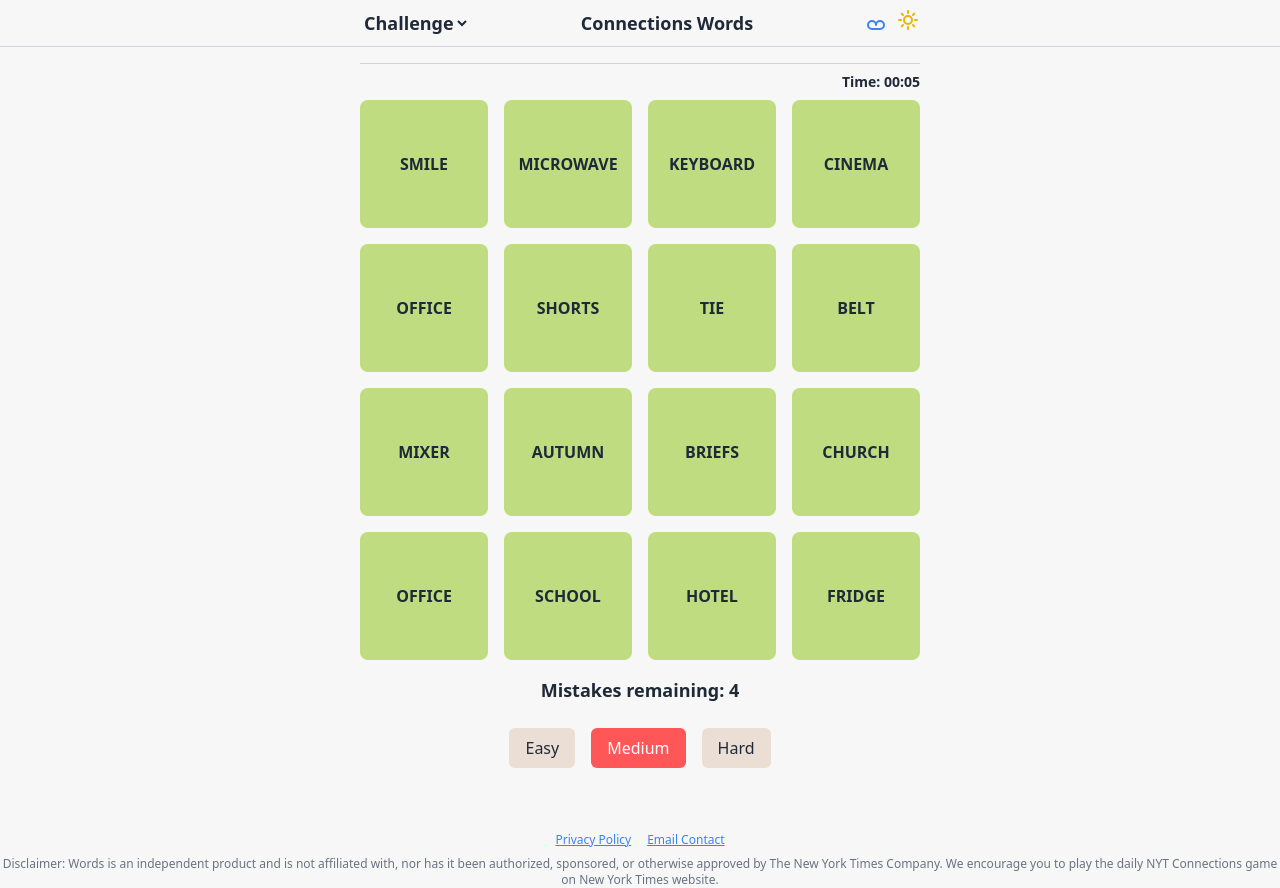
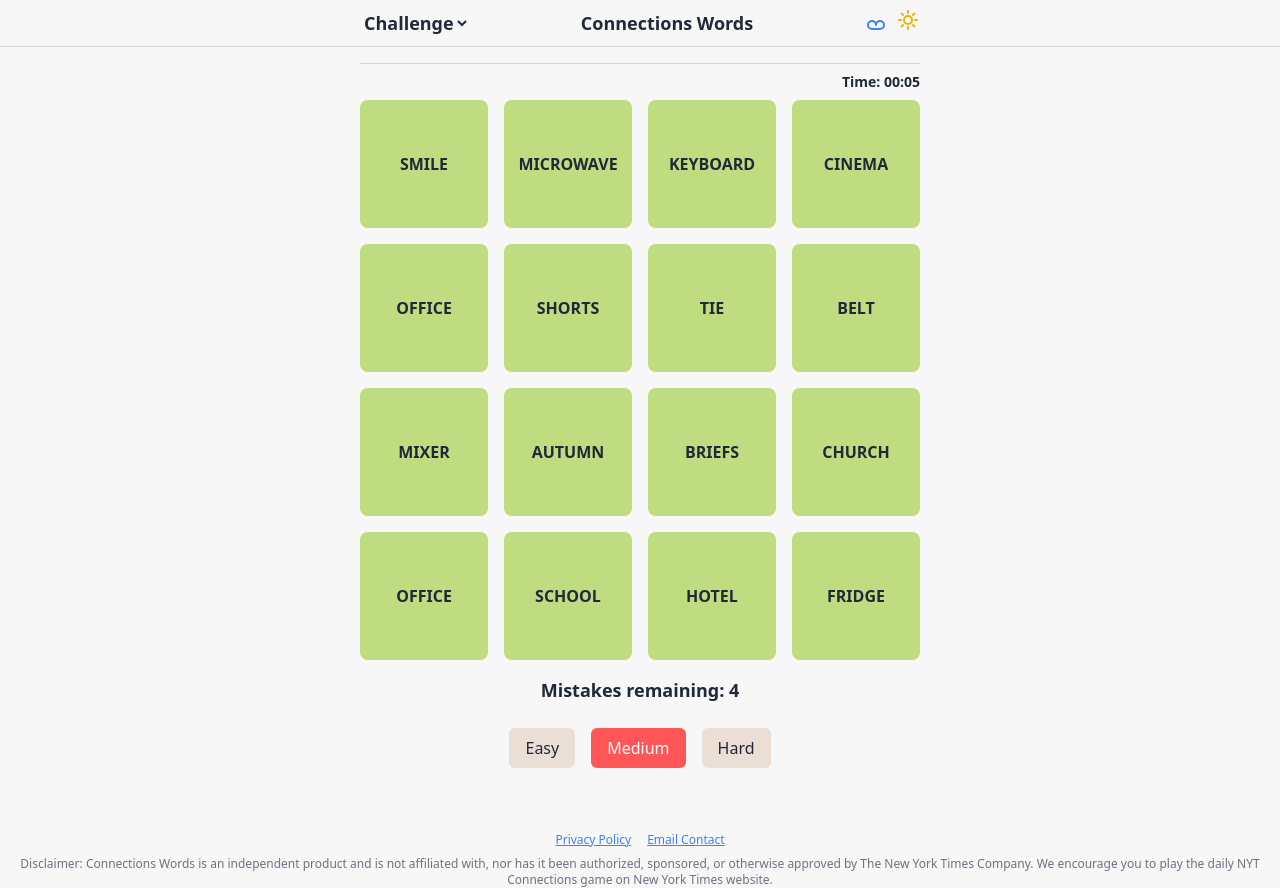
Before and after one commit to Heminyildiz/ConnectionWords, a React (Create React App) app: page / in a window 1280 px wide. Built offline with nearby package versions, Linux system fonts and the light colour scheme.

Commit message:
Update App.jsx

```diff
--- a/src/App.jsx
+++ b/src/App.jsx
@@ -269,7 +269,8 @@ const App = () => {
           </a>
         </div>
         <div className="mt-2 text-gray-500">
-          Disclaimer: Words is an independent product and is not affiliated with, nor has it been authorized, sponsored, or otherwise approved by The New York Times Company. We encourage you to play the daily NYT Connections game on New York Times website.
+          Disclaimer: Connections Words is an independent product and is not affiliated with, nor has it been authorized, sponsored, or otherwise approved by The New York Times Company.
+                      We encourage you to play the daily NYT Connections game on New York Times website.
         </div>
       </footer>
       {gameStatus === "lost" && (
```
